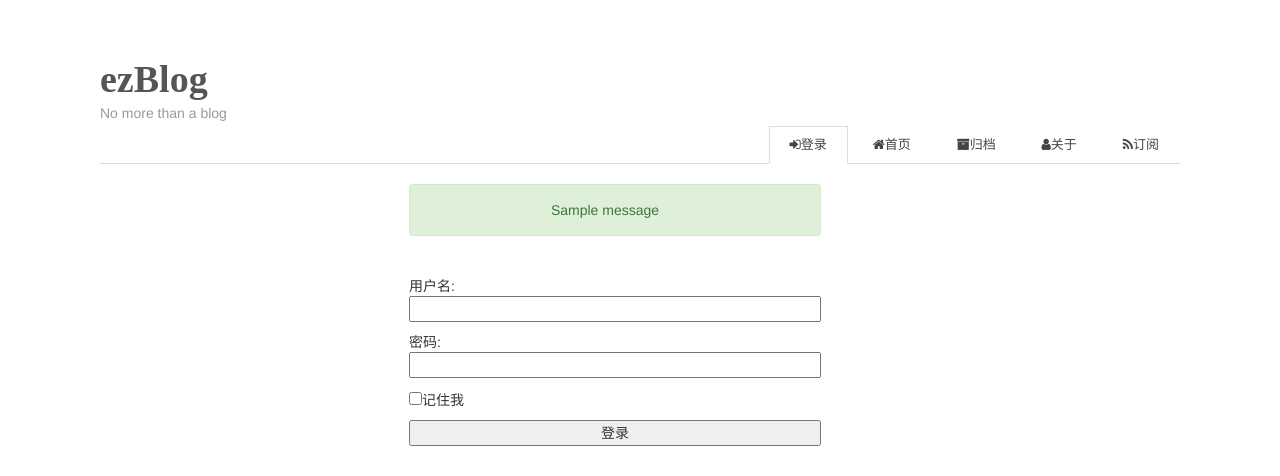
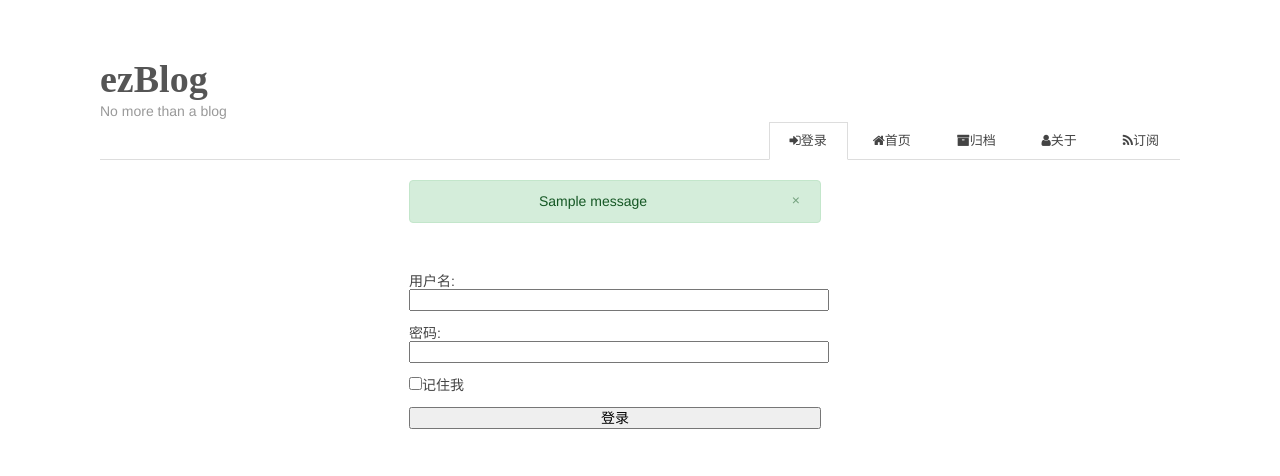
Before and after one commit to noobcoderT/ezBlog, a Flask app: page /login/ in a window 1280 px wide. Shown: the top 476 px of the page. Run offline with Flask 2, Linux system fonts and the light colour scheme; tables that the repository leaves empty hold one stand-in row (values such as "Sample post"); one stand-in notice (Sample message) is shown; some libraries are stand-ins or nearby versions.

Commit message:
modify alert func

```diff
--- /dev/null
+++ b/static/css/myalert.css
@@ -0,0 +1,168 @@
+.alert {
+  position: relative;
+  padding: 0.75rem 1.25rem;
+  margin-bottom: 1rem;
+  border: 1px solid transparent;
+  border-radius: 0.25rem;
+}
+
+.alert-heading {
+  color: inherit;
+}
+
+.alert-link {
+  font-weight: 700;
+}
+
+.alert-dismissible {
+  padding-right: 4rem;
+}
+
+.alert-dismissible .close {
+  position: absolute;
+  top: 0;
+  right: 0;
+  padding: 0.75rem 1.25rem;
+  color: inherit;
+}
+
+.alert-primary {
+  color: #004085;
+  background-color: #cce5ff;
+  border-color: #b8daff;
+}
+
+.alert-message {
+  color: #004085;
+  background-color: #cce5ff;
+  border-color: #b8daff;
+}
+
+.alert-primary hr {
+  border-top-color: #9fcdff;
+}
+
+.alert-primary .alert-link {
+  color: #002752;
+}
+
+.alert-secondary {
+  color: #383d41;
+  background-color: #e2e3e5;
+  border-color: #d6d8db;
+}
+
+.alert-secondary hr {
+  border-top-color: #c8cbcf;
+}
+
+.alert-secondary .alert-link {
+  color: #202326;
+}
+
+.alert-success {
+  color: #155724;
+  background-color: #d4edda;
+  border-color: #c3e6cb;
+}
+
+.alert-success hr {
+  border-top-color: #b1dfbb;
+}
+
+.alert-success .alert-link {
+  color: #0b2e13;
+}
+
+.alert-info {
+  color: #0c5460;
+  background-color: #d1ecf1;
+  border-color: #bee5eb;
+}
+
+.alert-info hr {
+  border-top-color: #abdde5;
+}
+
+.alert-info .alert-link {
+  color: #062c33;
+}
+
+.alert-warning {
+  color: #856404;
+  background-color: #fff3cd;
+  border-color: #ffeeba;
+}
+
+.alert-warning hr {
+  border-top-color: #ffe8a1;
+}
+
+.alert-warning .alert-link {
+  color: #533f03;
+}
+
+.alert-danger {
+  color: #721c24;
+  background-color: #f8d7da;
+  border-color: #f5c6cb;
+}
+
+.alert-danger hr {
+  border-top-color: #f1b0b7;
+}
+
+.alert-danger .alert-link {
+  color: #491217;
+}
+
+.alert-light {
+  color: #818182;
+  background-color: #fefefe;
+  border-color: #fdfdfe;
+}
+
+.alert-light hr {
+  border-top-color: #ececf6;
+}
+
+.alert-light .alert-link {
+  color: #686868;
+}
+
+.alert-dark {
+  color: #1b1e21;
+  background-color: #d6d8d9;
+  border-color: #c6c8ca;
+}
+
+.alert-dark hr {
+  border-top-color: #b9bbbe;
+}
+
+.alert-dark .alert-link {
+  color: #040505;
+}
+
+.close {
+  float: right;
+  line-height: 1;
+  opacity: .5;
+
+  &:not(:disabled):not(.disabled) {
+
+    @include hover-focus {
+      text-decoration: none;
+      opacity: .75;
+    }
+
+    cursor: pointer;
+  }
+}
+
+button.close {
+  padding: 0;
+  background-color: transparent;
+  border: 0;
+  -webkit-appearance: none;
+}
--- a/templates/blogging/base.html
+++ b/templates/blogging/base.html
@@ -9,12 +9,16 @@
   <meta name="description" content="Yet an easy Blog">
   <link rel="icon" href="/static/favicon.png" type="image/png" />
   <link rel="stylesheet" href="/static/css/mystyle.css">
+  <link rel="stylesheet" href="/static/css/myalert.css">
   <link rel="stylesheet" href="//cdn.bootcss.com/normalize/8.0.0/normalize.min.css">
   <link rel="stylesheet" href="//cdn.bootcss.com/pure/1.0.0/pure-min.css">
   <link rel="stylesheet" href="//cdn.bootcss.com/pure/1.0.0/grids-responsive-min.css">
   <link rel="stylesheet" href="//cdn.bootcss.com/font-awesome/4.7.0/css/font-awesome.min.css">
   <script src="/static/libs/editor.md/js/jquery.min.js"></script>
   <script src="//cdn.bootcss.com/es6-promise/4.1.1/es6-promise.auto.min.js" async></script>
+  <!--link rel="stylesheet" href="https://maxcdn.bootstrapcdn.com/bootstrap/4.1.3/css/bootstrap.min.css"-->
+  <script src="https://cdnjs.cloudflare.com/ajax/libs/popper.js/1.14.3/umd/popper.min.js"></script>
+  <script src="https://maxcdn.bootstrapcdn.com/bootstrap/4.1.3/js/bootstrap.min.js"></script>
   {% block meta %}
   {% endblock meta %}
   {% block style %}
@@ -42,7 +46,8 @@
       {% for category, message in messages %}
       <div class="pure-u-1">
         <div class="content_container">
-          <div class="alert alert-{{ category }} alert-dismissable" style="text-align:center;margin-left:30%;margin-right:30%">
+          <div class="alert alert-{{ category }} alert-dismissible" style="text-align:center;margin-left:30%;margin-right:30%">
+            <button type="button" class="close" data-dismiss="alert">&times;</button>
             {{ message }}
           </div>
         </div>
--- a/templates/blogging/index.html
+++ b/templates/blogging/index.html
@@ -201,7 +201,7 @@
         url: url_to_delete,
         success: function (data) {
           $("body").html(data);
-          //window.location.href='{{config.BLOGGING_SITEURL}}';
+          window.location.pathname='{{config.BLOGGING_URL_PREFIX}}';
         },
         error: function (error) {
           console.log("删除错误")
--- a/templates/blogging/login.html
+++ b/templates/blogging/login.html
@@ -5,7 +5,7 @@
 {% endblock title %}
 
 {% block style %}
-  <link href="https://maxcdn.bootstrapcdn.com/bootstrap/3.3.4/css/bootstrap.min.css" rel="stylesheet"/>
+  <!--link href="https://maxcdn.bootstrapcdn.com/bootstrap/3.3.4/css/bootstrap.min.css" rel="stylesheet"/-->
 {% endblock style %}
 
 {% block navmenu %}
--- a/templates/blogging/page.html
+++ b/templates/blogging/page.html
@@ -163,7 +163,7 @@
         url: url_to_delete,
         success: function (data) {
           $("body").html(data);
-          //window.location.href='{{config.BLOGGING_SITEURL}}';
+          window.location.pathname='{{config.BLOGGING_URL_PREFIX}}';
         },
         error: function (error) {
           console.log("删除错误")
```
